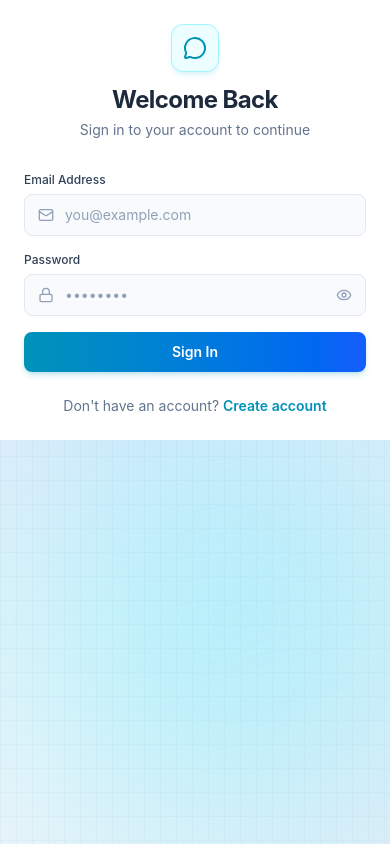
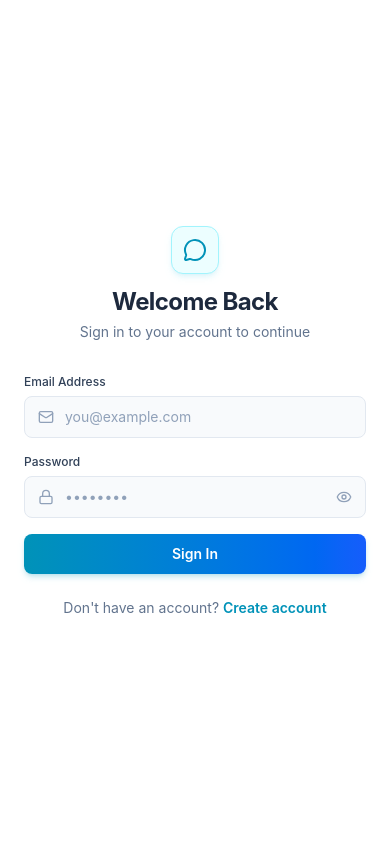
Before and after one commit to ritikvarun/chatApp, a React (Vite) app in the folder frontend/: page /login in a window 390 px wide. Built offline with nearby package versions, Linux system fonts and the light colour scheme; no server answers.

Commit message:
fix: make login and signup pages fill 100% mobile viewport with centered form and no background grid gap

```diff
--- a/frontend/src/components/BorderAnimatedContainer.jsx
+++ b/frontend/src/components/BorderAnimatedContainer.jsx
@@ -2,11 +2,11 @@ import React from "react";
 
 const BorderAnimatedContainer = ({ children, className = "" }) => {
   return (
-    <div className={`relative w-full h-full p-0 sm:p-[1px] sm:rounded-2xl overflow-hidden ${className}`}>
+    <div className={`relative w-full h-full flex-1 p-0 sm:p-[1px] sm:rounded-2xl overflow-hidden flex flex-col ${className}`}>
       {/* Animated gradient border glow on larger screens */}
       <div className="hidden sm:block absolute inset-0 bg-gradient-to-r from-cyan-400 via-sky-400 to-indigo-400 sm:rounded-2xl animate-pulse opacity-50" />
       {/* Inner card container */}
-      <div className="relative w-full h-full bg-white sm:bg-white/95 backdrop-blur-xl sm:rounded-2xl border-0 sm:border border-slate-200/90 shadow-none sm:shadow-2xl sm:shadow-slate-400/25 overflow-hidden">
+      <div className="relative w-full h-full flex-1 bg-white sm:bg-white/95 backdrop-blur-xl sm:rounded-2xl border-0 sm:border border-slate-200/90 shadow-none sm:shadow-2xl sm:shadow-slate-400/25 overflow-hidden flex flex-col">
         {children}
       </div>
     </div>
--- a/frontend/src/pages/LoginPage.jsx
+++ b/frontend/src/pages/LoginPage.jsx
@@ -27,13 +27,13 @@ function LoginPage() {
   };
 
   return (
-    <div className="w-full min-h-screen sm:min-h-0 flex items-center justify-center p-0 sm:p-4">
-      <div className="relative w-full max-w-5xl md:h-[750px] min-h-[100dvh] sm:min-h-[600px] flex">
-        <BorderAnimatedContainer>
-          <div className="w-full h-full flex flex-col md:flex-row">
+    <div className="w-full h-full sm:h-auto flex items-center justify-center p-0 sm:p-4 overflow-hidden">
+      <div className="relative w-full h-full sm:h-auto max-w-5xl md:h-[750px] sm:min-h-[600px] flex flex-col flex-1">
+        <BorderAnimatedContainer className="h-full">
+          <div className="w-full h-full flex-1 flex flex-col md:flex-row bg-white">
             {/* FORM COLUMN - LEFT SIDE */}
-            <div className="w-full md:w-1/2 p-6 sm:p-10 flex flex-col justify-center md:border-r border-slate-200/80 bg-white overflow-y-auto">
-              <div className="w-full max-w-md mx-auto">
+            <div className="w-full md:w-1/2 p-6 sm:p-10 flex-1 flex flex-col justify-center md:border-r border-slate-200/80 bg-white overflow-y-auto">
+              <div className="w-full max-w-md mx-auto my-auto">
                 {/* LOGO & HEADING */}
                 <div className="text-center mb-8">
                   <div className="inline-flex items-center justify-center size-12 rounded-xl bg-cyan-50 border border-cyan-200 text-cyan-600 mb-3 shadow-md shadow-cyan-500/10">
--- a/frontend/src/pages/SignupPage.jsx
+++ b/frontend/src/pages/SignupPage.jsx
@@ -29,13 +29,13 @@ function SignUpPage() {
   };
 
   return (
-    <div className="w-full min-h-screen sm:min-h-0 flex items-center justify-center p-0 sm:p-4">
-      <div className="relative w-full max-w-5xl md:h-[750px] min-h-[100dvh] sm:min-h-[600px] flex">
-        <BorderAnimatedContainer>
-          <div className="w-full h-full flex flex-col md:flex-row">
+    <div className="w-full h-full sm:h-auto flex items-center justify-center p-0 sm:p-4 overflow-hidden">
+      <div className="relative w-full h-full sm:h-auto max-w-5xl md:h-[750px] sm:min-h-[600px] flex flex-col flex-1">
+        <BorderAnimatedContainer className="h-full">
+          <div className="w-full h-full flex-1 flex flex-col md:flex-row bg-white">
             {/* FORM COLUMN - LEFT SIDE */}
-            <div className="w-full md:w-1/2 p-6 sm:p-10 flex flex-col justify-center md:border-r border-slate-200/80 bg-white overflow-y-auto">
-              <div className="w-full max-w-md mx-auto">
+            <div className="w-full md:w-1/2 p-6 sm:p-10 flex-1 flex flex-col justify-center md:border-r border-slate-200/80 bg-white overflow-y-auto">
+              <div className="w-full max-w-md mx-auto my-auto">
                 {/* LOGO & HEADING */}
                 <div className="text-center mb-8">
                   <div className="inline-flex items-center justify-center size-12 rounded-xl bg-cyan-50 border border-cyan-200 text-cyan-600 mb-3 shadow-md shadow-cyan-500/10">
```
